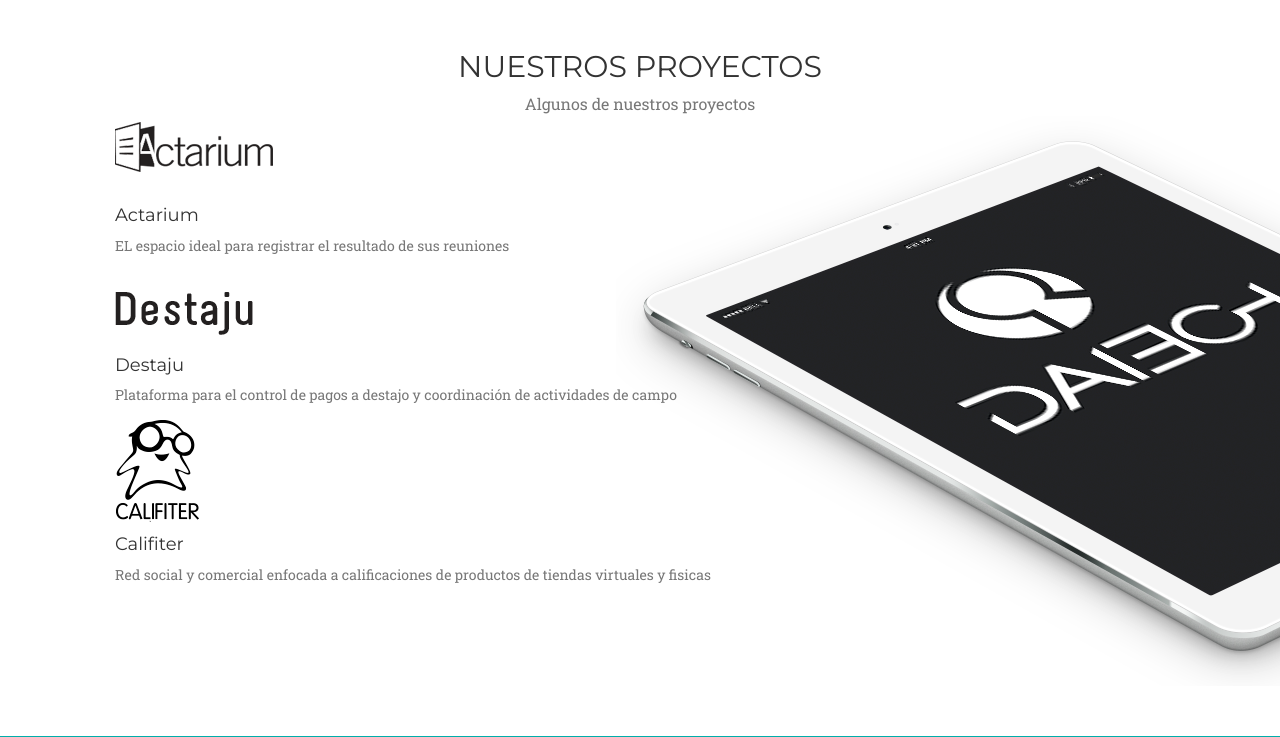
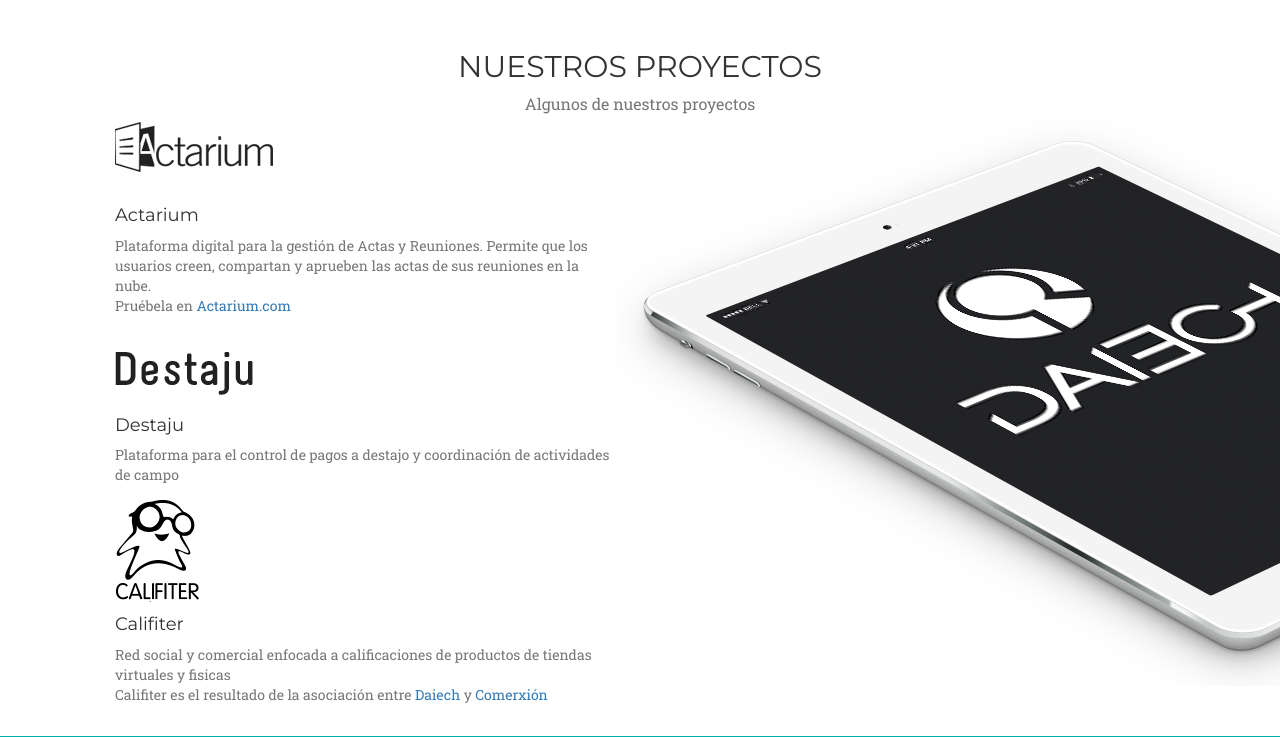
Before and after one commit to Daiech/Daiech.com, a Django app: page / in a window 1280 px wide. Shown: the part 1819-2556 px from the top of the page. Run offline with Django 3.2, Linux system fonts and the light colour scheme; some libraries are stand-ins or nearby versions.

Commit message:
Update project text

```diff
--- a/apps/website/templates/website/index.html
+++ b/apps/website/templates/website/index.html
@@ -68,24 +68,24 @@
         <div class="projects-container">
             <div class="container-fluid">
                 <div class="row">
-                    <div class="daiech-project col-xs-12 col-md-6">
+                    <div class="daiech-project col-xs-12 col-md-5">
                         <div class="project-pic actarium"></div>
                         <h4>Actarium</h4>
-                        <p class="text-muted">{% trans 'EL espacio ideal para registrar el resultado de sus reuniones' %}</p>
+                        <p class="text-muted">{% trans 'Plataforma digital para la gestión de Actas y Reuniones. Permite que los usuarios creen, compartan y aprueben las actas de sus reuniones en la nube.' %}<br>Pruébela en <a href="http://actarium.com/?ref=daiech.com">Actarium.com</a></p>
                     </div>
                 </div>
                 <div class="row">
-                    <div class="daiech-project col-xs-12 col-md-6">
+                    <div class="daiech-project col-xs-12 col-md-5">
                         <div class="project-pic destaju"></div>
                         <h4>Destaju</h4>
                         <p class="text-muted">{% trans 'Plataforma para el control de pagos a destajo y coordinación de actividades de campo' %}</p>
                     </div>
                 </div>
                 <div class="row">
-                    <div class="daiech-project col-xs-12 col-md-6">
+                    <div class="daiech-project col-xs-12 col-md-5">
                         <div class="project-pic califiter"></div>
                         <h4>Califiter</h4>
-                        <p class="text-muted">{% trans 'Red social y comercial enfocada a calificaciones de productos de tiendas virtuales y fisicas' %}</p>
+                        <p class="text-muted">{% trans 'Red social y comercial enfocada a calificaciones de productos de tiendas virtuales y fisicas' %}<br>Califiter es el resultado de la asociación entre <a href="https://twitter.com/Daiech">Daiech</a> y <a href="https://twitter.com/comerxion">Comerxión</a></p>
                     </div>
                 </div>
             </div>
```
